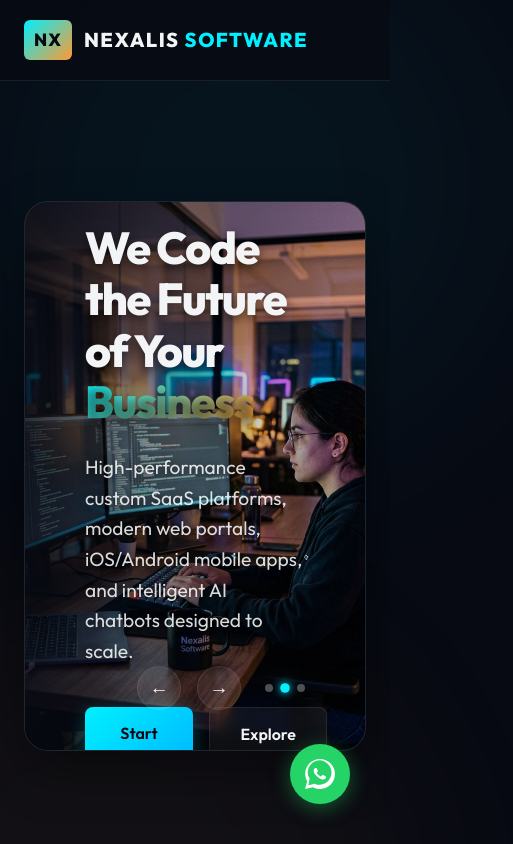
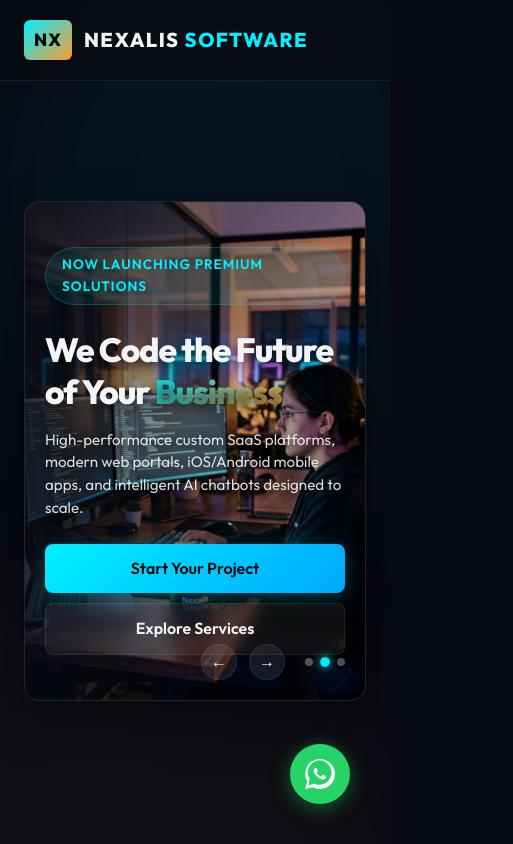
Before and after one commit to SOYAB817/nexalis-website, a React (Vite) app: page / in a window 390 px wide. Shown: the top 844 px of the page, 513 px wide, since content can reach past the window. Built offline with nearby package versions, Linux system fonts and the light colour scheme.

Commit message:
Fix mobile responsive overflow and WhatsApp floating widget position

```diff
--- a/src/components/Footer.tsx
+++ b/src/components/Footer.tsx
@@ -98,7 +98,7 @@ export default function Footer() {
             </a>
           </div>
         </div>
-        <div className="footer-copy" style={{ textAlign: 'right' }}>
+        <div className="footer-copy">
           <p style={{ marginBottom: '8px' }}>
             📞 Call/WhatsApp:{' '}
             <a
--- a/src/index.css
+++ b/src/index.css
@@ -22,6 +22,13 @@
     padding: 0;
 }
 
+html, body {
+    overflow-x: hidden;
+    width: 100%;
+    max-width: 100%;
+    position: relative;
+}
+
 html {
     scroll-behavior: smooth;
 }
@@ -31,8 +38,6 @@ body {
     color: var(--text-main);
     font-family: var(--font-sans);
     line-height: 1.6;
-    overflow-x: hidden;
-    position: relative;
 }
 
 .container {
@@ -917,25 +922,14 @@ footer {
     margin-bottom: 4px;
 }
 
+.footer-copy {
+    text-align: right;
+}
+
 /* Responsive Styling */
 @media (max-width: 992px) {
-    .hero-container {
-        grid-template-columns: 1fr;
-        text-align: center;
-        gap: 32px;
-    }
-
     .hero-title {
         font-size: 2.8rem;
-    }
-
-    .hero-subtitle {
-        margin-left: auto;
-        margin-right: auto;
-    }
-
-    .hero-actions {
-        justify-content: center;
     }
 
     .about-card {
@@ -946,6 +940,51 @@ footer {
 @media (max-width: 768px) {
     .nav-links {
         display: none;
+    }
+
+    .hero-banner-card {
+        height: 500px;
+        border-radius: 16px;
+    }
+
+    .banner-content {
+        padding: 30px 20px;
+    }
+
+    .hero-title {
+        font-size: 2.1rem;
+        line-height: 1.25;
+        margin-bottom: 16px;
+        letter-spacing: -1px;
+    }
+
+    .hero-subtitle {
+        font-size: 0.95rem;
+        margin-bottom: 24px;
+        line-height: 1.5;
+    }
+
+    .hero-actions {
+        flex-direction: column;
+        width: 100%;
+        gap: 10px;
+    }
+
+    .hero-actions .btn {
+        width: 100%;
+        padding: 12px 20px;
+    }
+
+    .banner-controls {
+        bottom: 20px;
+        right: 20px;
+        gap: 12px;
+    }
+
+    .arrow-btn {
+        width: 36px;
+        height: 36px;
+        font-size: 1rem;
     }
 
     .form-row {
@@ -960,6 +999,17 @@ footer {
         flex-direction: column;
         gap: 20px;
         text-align: center;
+    }
+
+    .footer-copy {
+        text-align: center;
+    }
+
+    .whatsapp-float {
+        bottom: 20px;
+        right: 20px;
+        width: 50px;
+        height: 50px;
     }
 }
 
```
